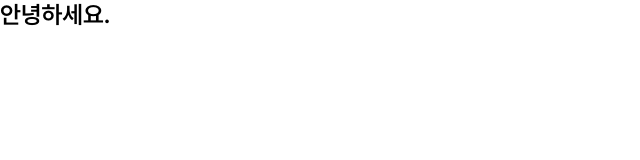
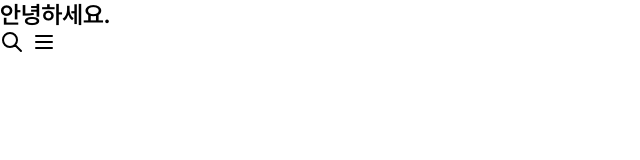
Before and after one commit to minseo-hong/univ-fit-legacy, a Next.js app: page / in a window 1280 px wide. Shown: the top 160 px of the page, without its empty margins (0-640 px from the left). Built offline with nearby package versions, Linux system fonts and the light colour scheme.

Commit message:
[Design] 검색 및 메뉴 아이콘 추가

```diff
--- a/src/app/page.tsx
+++ b/src/app/page.tsx
@@ -1,7 +1,16 @@
-export default function Home() {
+import MenuIcon from '@/components/icons/MenuIcon';
+import SearchIcon from '@/components/icons/SearchIcon';
+
+const Home = () => {
   return (
     <main>
       <h1 className="title-lg font-semibold">안녕하세요.</h1>
+      <div className="flex gap-2 text-[1.5rem]">
+        <SearchIcon />
+        <MenuIcon />
+      </div>
     </main>
   );
-}
+};
+
+export default Home;
--- /dev/null
+++ b/src/components/icons/MenuIcon.tsx
@@ -0,0 +1,21 @@
+const MenuIcon = () => {
+  return (
+    <svg
+      xmlns="http://www.w3.org/2000/svg"
+      width="1em"
+      height="1em"
+      viewBox="0 0 24 24"
+    >
+      <path
+        fill="none"
+        stroke="currentColor"
+        stroke-linecap="round"
+        stroke-linejoin="round"
+        stroke-width="2"
+        d="M4 6h16M4 12h16M4 18h16"
+      />
+    </svg>
+  );
+};
+
+export default MenuIcon;
--- /dev/null
+++ b/src/components/icons/SearchIcon.tsx
@@ -0,0 +1,21 @@
+const SearchIcon = () => {
+  return (
+    <svg
+      xmlns="http://www.w3.org/2000/svg"
+      width="1em"
+      height="1em"
+      viewBox="0 0 24 24"
+    >
+      <path
+        fill="none"
+        stroke="currentColor"
+        stroke-linecap="round"
+        stroke-linejoin="round"
+        stroke-width="2"
+        d="M3 10a7 7 0 1 0 14 0a7 7 0 1 0-14 0m18 11l-6-6"
+      />
+    </svg>
+  );
+};
+
+export default SearchIcon;
```
